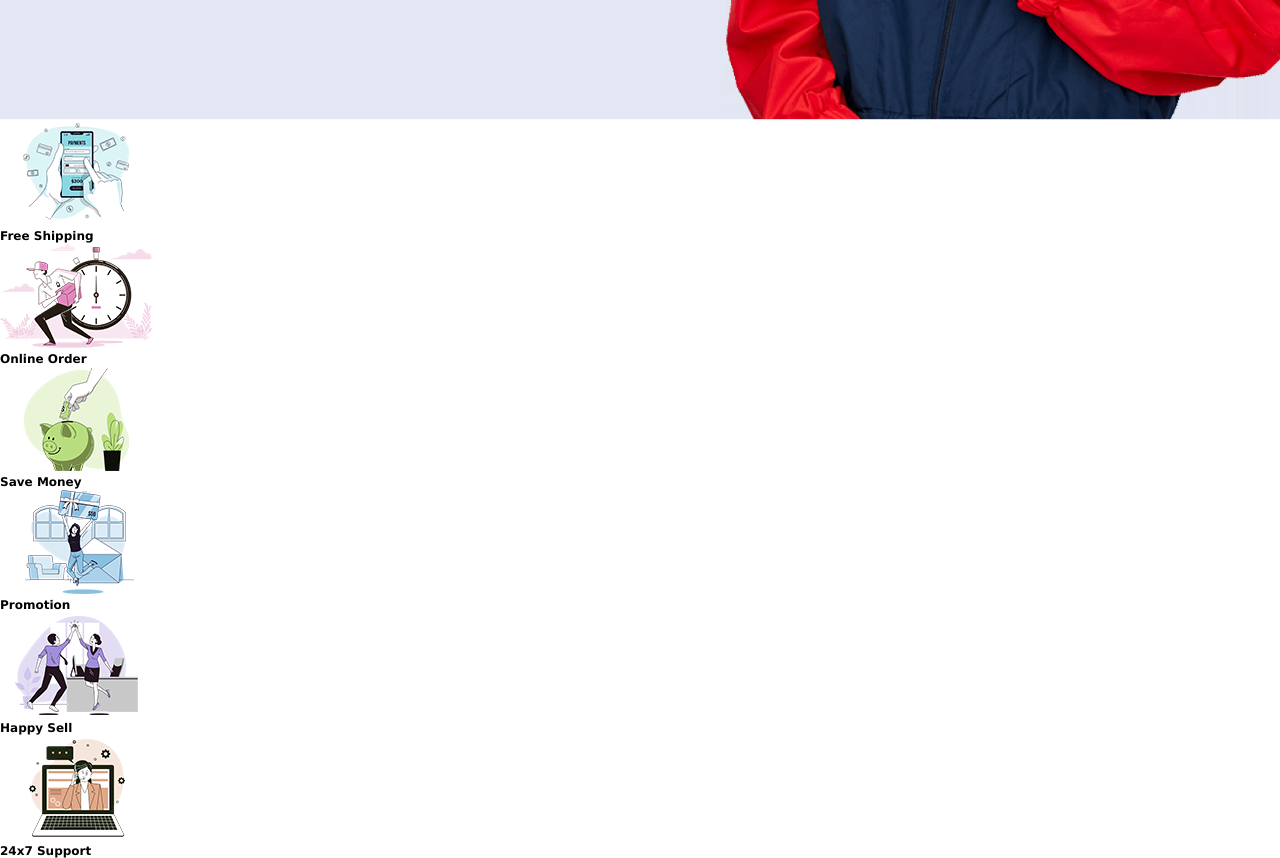
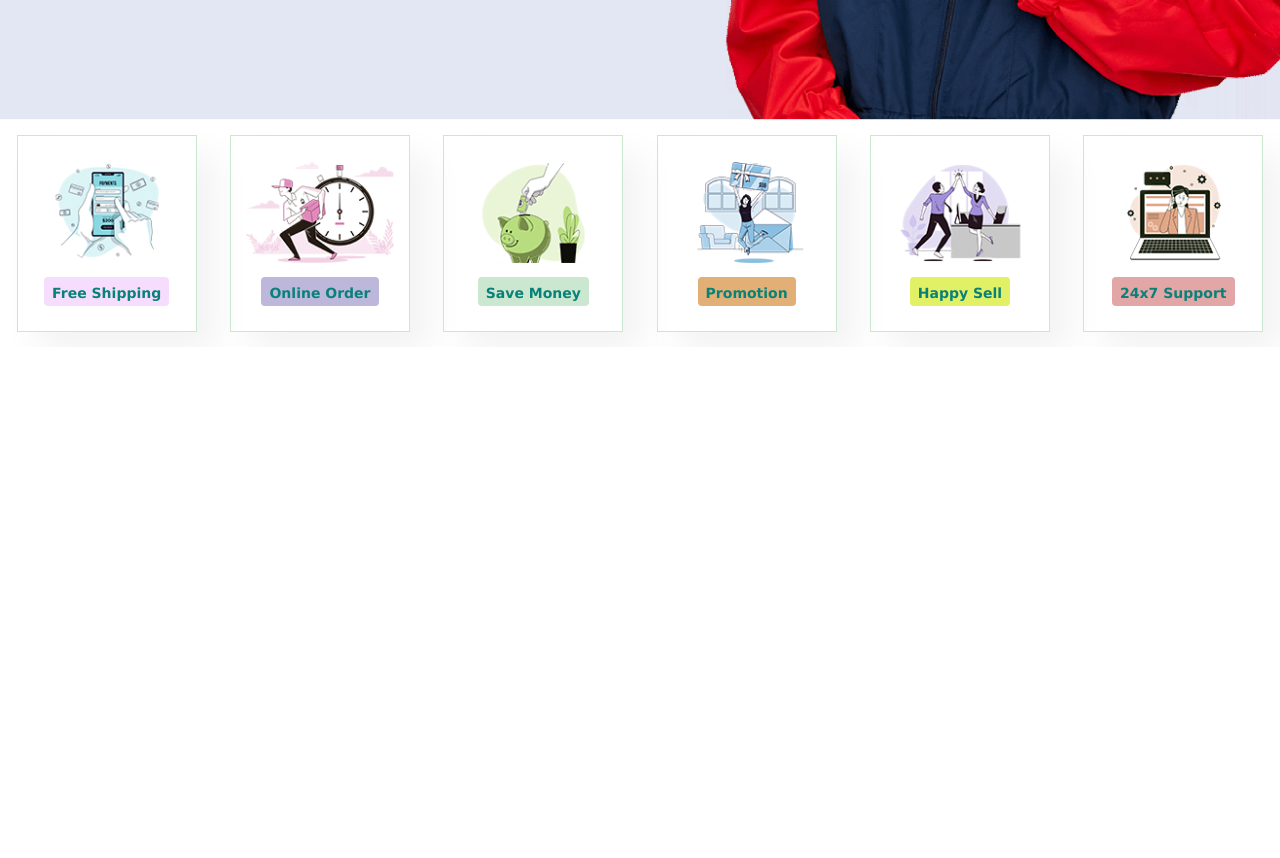
Before and after one commit to Sumanth077s/Course-Code, a plain HTML site: page Projects/ECommerce using HTML and CSS/index.html in a window 1280 px wide. Shown: the part 680-1538 px from the top of the page. After the commit the page ends 1027 px from the top, so only its background shows below. Drawn offline with Linux system fonts and the light colour scheme.

Commit message:
ecommerce website using html and css

```diff
--- a/Projects/ECommerce using HTML and CSS/index.html
+++ b/Projects/ECommerce using HTML and CSS/index.html
@@ -43,38 +43,38 @@
             <button>Shop now</button>
         </section>
 
-        <section id="features">
-            <div class="f-box">
+        <section id="features" class="section-p1">
+            <div class="f-box f-box1">
                 <img src="images/features/f1.png" alt="free shipping">
                 <h6>
                     Free Shipping
                 </h6>
             </div>
-            <div class="f-box">
+            <div class="f-box f-box2">
                 <img src="images/features/f2.png" alt="online order">
                 <h6>
                     Online Order
                 </h6>
             </div>
-            <div class="f-box">
+            <div class="f-box f-box3">
                 <img src="images/features/f3.png" alt="save money">
                 <h6>
                     Save Money
                 </h6>
             </div>
-            <div class="f-box">
+            <div class="f-box f-box4">
                 <img src="images/features/f4.png" alt="promotion">
                 <h6>
                     Promotion
                 </h6>
             </div>
-            <div class="f-box">
+            <div class="f-box f-box5">
                 <img src="images/features/f5.png" alt="happy sell">
                 <h6>
                     Happy Sell
                 </h6>
             </div>
-            <div class="f-box">
+            <div class="f-box f-box6">
                 <img src="images/features/f6.png" alt="24*7 support">
                 <h6>
                     24x7 Support
--- a/Projects/ECommerce using HTML and CSS/style.css
+++ b/Projects/ECommerce using HTML and CSS/style.css
@@ -146,3 +146,58 @@ p{
     color: #088178;
     padding: 14px 65px 14px 65px;
 }
+
+#features {
+    display: flex;
+    align-items: center;
+    justify-content: space-around;
+}
+
+#features .f-box{
+    width: 180px;
+    text-align: center;
+    padding: 25px 15px;
+    box-shadow: 20px 20px 34px rgba(0,0,0,0.05);
+    border: 1px solid #cce7d0;
+    margin: 15px 0;
+    transition: box-shadow 0.3s ease-in-out;
+}
+
+#features .f-box:hover{
+    box-shadow: 10px 10px 54px rgba(0, 0, 0, 0.14);
+}
+
+#features .f-box img{
+    width: 100%;
+    margin-bottom: 10px;
+}
+
+#features .f-box h6{
+    display: inline-block;
+    padding: 9px 8px 6px 8px;
+    line-height: 1;
+    font-size: 14px;
+    border-radius: 4px;
+    color: #088178;
+    background-color: #f7ddfd;
+}
+
+#features .f-box2 h6{
+    background-color: #bdb7db;
+}
+
+#features .f-box.f-box3 h6 {
+    background-color: #cce7d0;
+}
+
+#features .f-box4 h6 {
+    background-color: #e2b077;
+}
+
+#features .f-box5 h6 {
+    background-color: #e2f065;
+}
+
+#features .f-box6 h6 {
+    background-color: #e2a6a6;
+}
```
